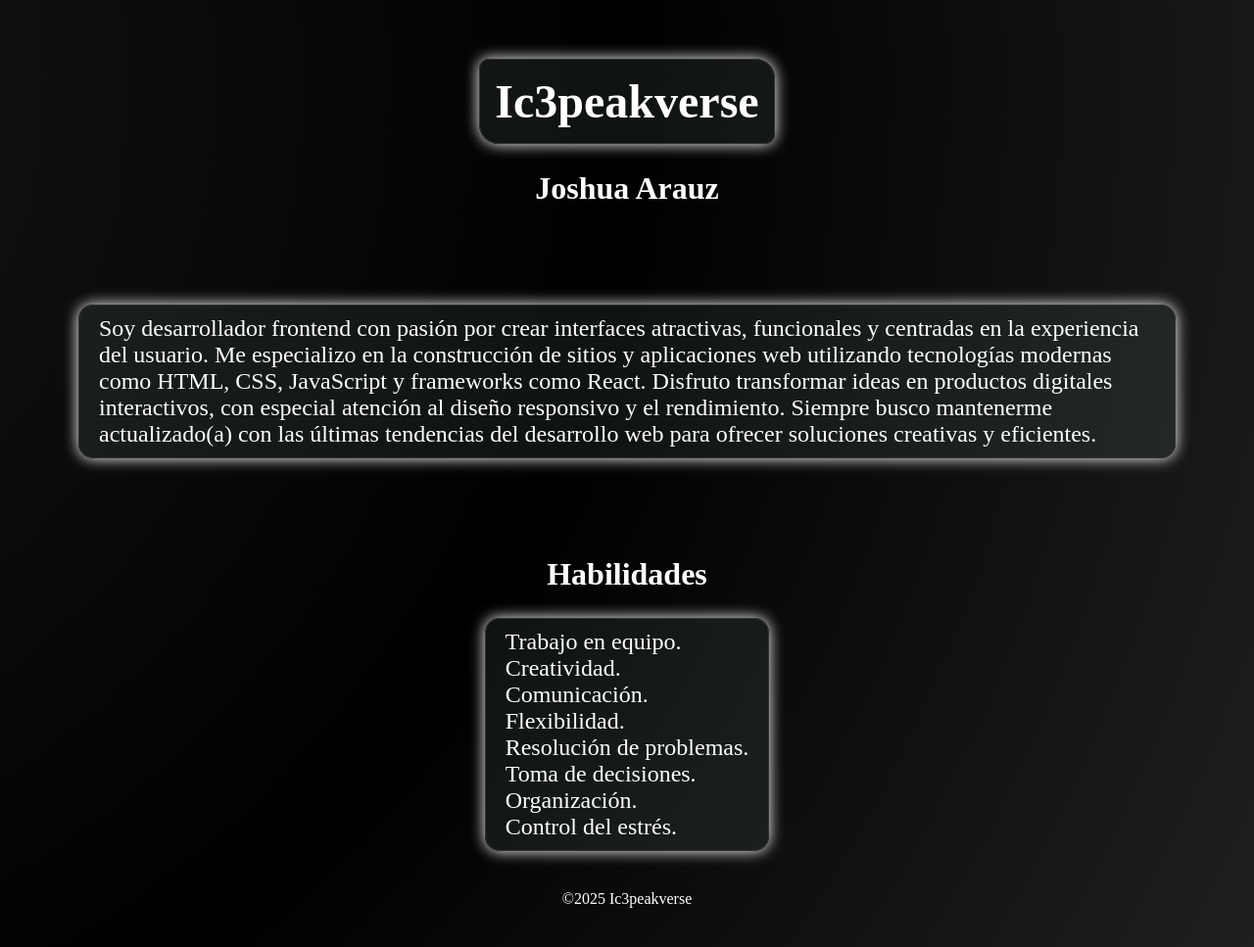
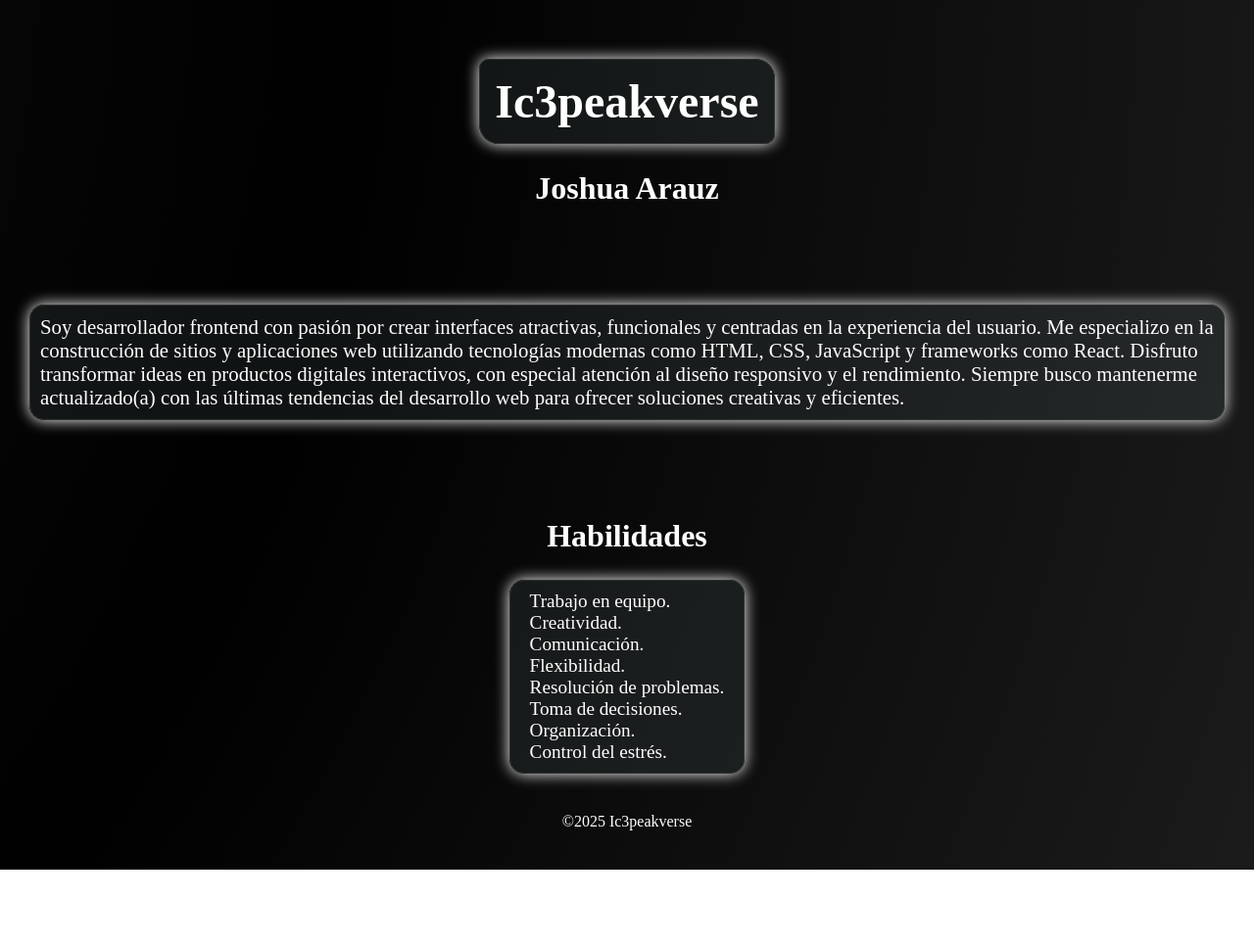
Before and after one commit to Ic3peak-s/Ic3peakverse, a plain HTML site: page index.html in a window 1280 px wide. Shown: the whole page at 98% size. After the commit the page ends 888 px from the top, so only its background shows below. Drawn offline with Linux system fonts and the light colour scheme.

Commit message:
Add files via upload

```diff
--- a/styles.css
+++ b/styles.css
@@ -2,7 +2,7 @@ body {
     margin: 0;
     height: 100vh;
     background: radial-gradient(circle at 30% 30%, #1a1a1a, #000000, #282828);
-    background-size: 200% 200%;
+    background-size: 300% 300%;
     animation: aurora 12s ease-in-out infinite;
 }
 
@@ -56,11 +56,11 @@ body {
         background-color:rgba(198, 237, 247, 0.08);
         color: #ffffff;
         text-align: left;
-        font-size: 150%;
-        padding: 10px 20px;
+        font-size: 130%;
+        padding: 10px 10px;
         border-radius: 15px;
         width: fit-content;
-        margin: 100px 80px;
+        margin: 100px 30px;
         border: 1px solid #323232;
         box-shadow: 0 0 15px #ffffff;
 
@@ -75,7 +75,7 @@ body {
     background-color:rgba(198, 237, 247, 0.08);
     color: #ffffff;
     text-align: left;
-    font-size: 150%;
+    font-size: 120%;
     padding: 10px 20px;
     border-radius: 15px;
     width: fit-content;
```
